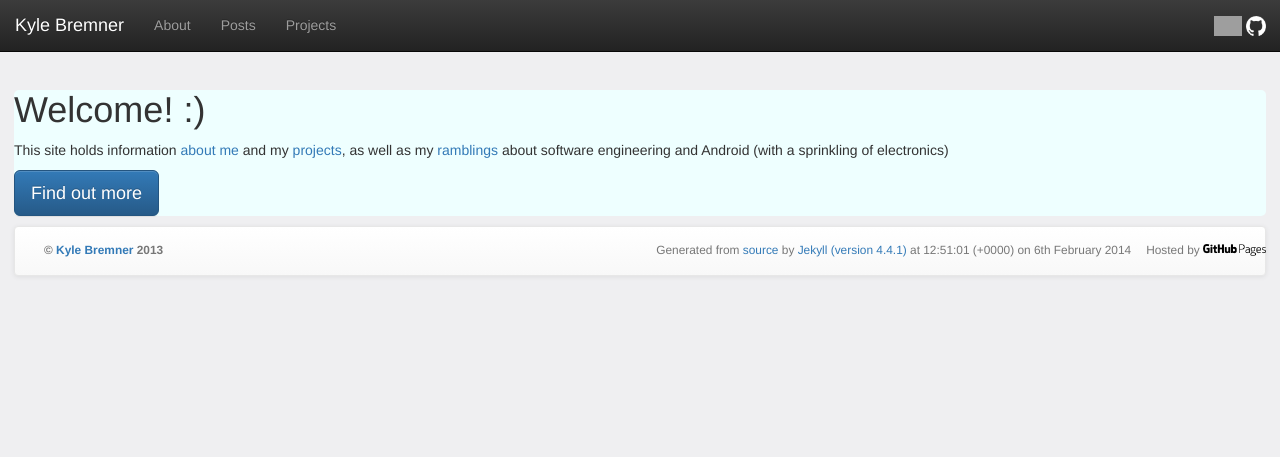
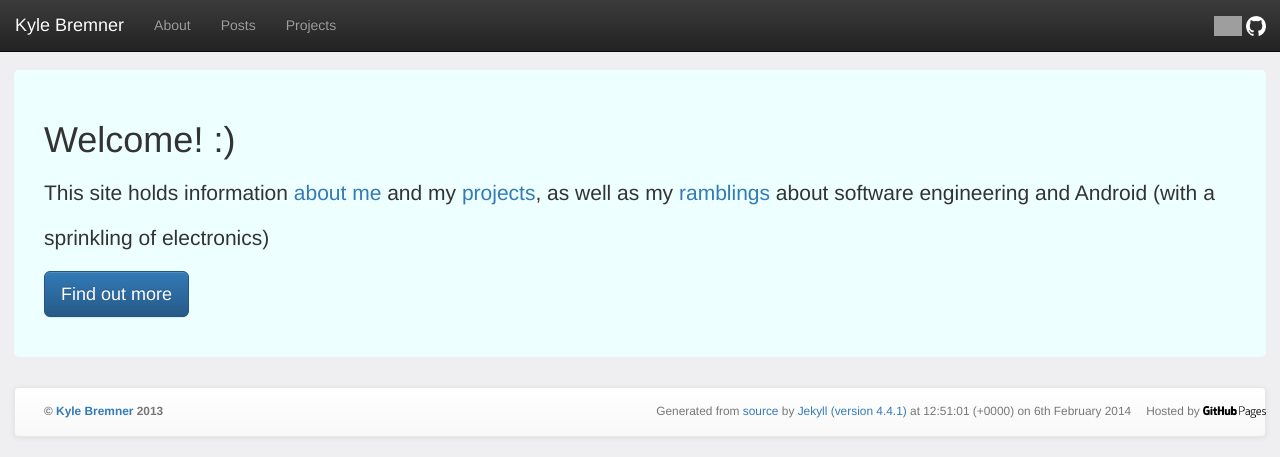
Before and after one commit to kbremner/kbremner.github.io, a Jekyll site: the page built from index.html, in a window 1280 px wide. Shown: the top 457 px of the page. Built offline with Jekyll 4.4.1, drawn with Linux system fonts in a browser that asks for light colours; nearby versions of some CDN libraries; Markdown is read by kramdown in place of the engine named in the settings; grey boxes are pictures that could not be loaded.

Commit message:
Updated site.css

```diff
--- a/css/site.css
+++ b/css/site.css
@@ -45,6 +45,12 @@ body {
 }
 
 .welcome-msg {
-  background-color: #EFF;
-  border-radius: 5px;
+  	padding: 30px;
+	margin-bottom: 30px;
+	font-size: 21px;
+	font-weight: 200;
+	line-height: 2.1428571435;
+	color: inherit;
+  	background-color: #EFF;
+  	border-radius: 5px;
 }
```
